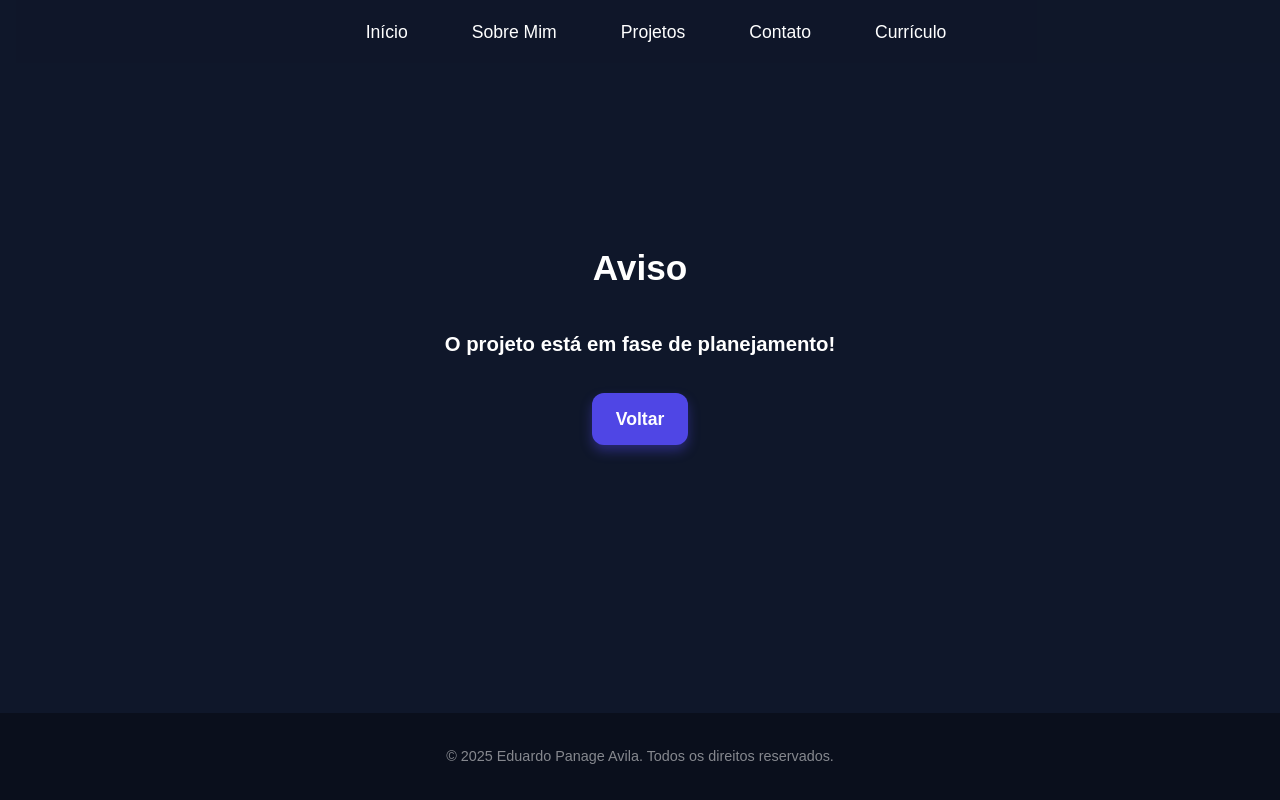
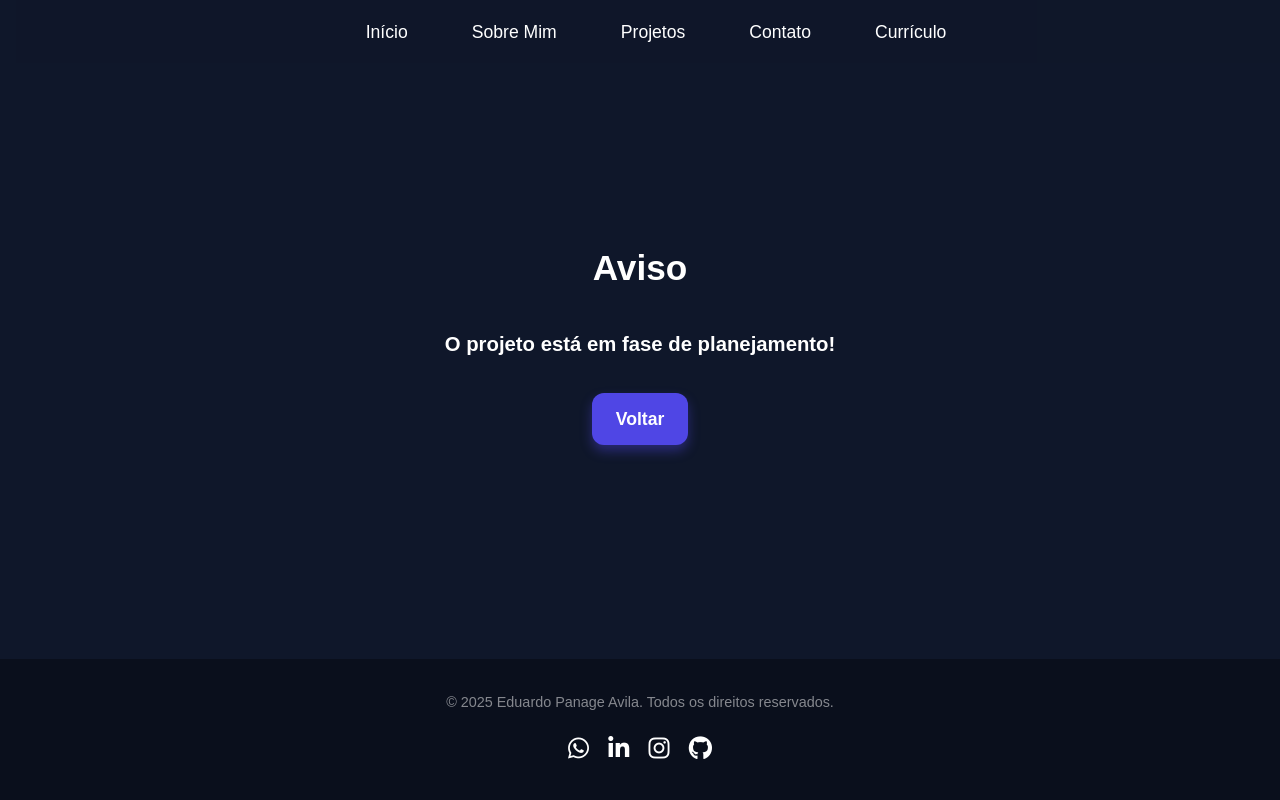
Before and after one commit to EduPanage/Portfolio, a plain HTML site: page pages/aviso.html in a window 1280 px wide. Drawn offline with Linux system fonts and the light colour scheme; files whose address does not match are found by name.

Commit message:
Alterações Footer de Aviso.html

```diff
--- a/pages/aviso.html
+++ b/pages/aviso.html
@@ -38,6 +38,20 @@
     </main>
     <footer>
         <p>&copy; 2025 Eduardo Panage Avila. Todos os direitos reservados.</p>
+        <div class="social-icons">
+            <a href="https://wa.me/67996687261" target="_blank" aria-label="WhatsApp">
+                <i class="fab fa-whatsapp"></i>
+            </a>
+            <a href="https://www.linkedin.com/in/eduardo-panage-avila-95ba41245/" target="_blank" aria-label="LinkedIn">
+                <i class="fab fa-linkedin-in"></i>
+            </a>
+            <a href="https://www.instagram.com/eduardopanage_" target="_blank" aria-label="Instagram">
+                <i class="fab fa-instagram"></i>
+            </a>
+            <a href="https://github.com/EduPanage" target="_blank" aria-label="GitHub">
+                <i class="fab fa-github"></i>
+            </a>
+        </div>
     </footer>
     <script src="static/script.js"></script>
 </body>
```
